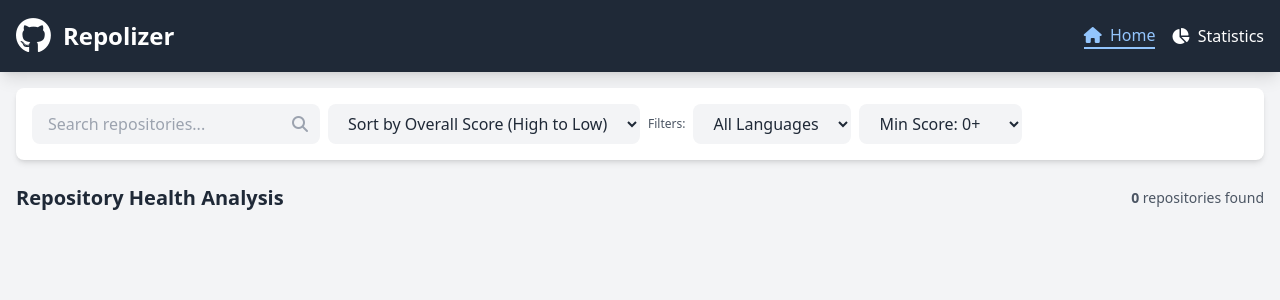
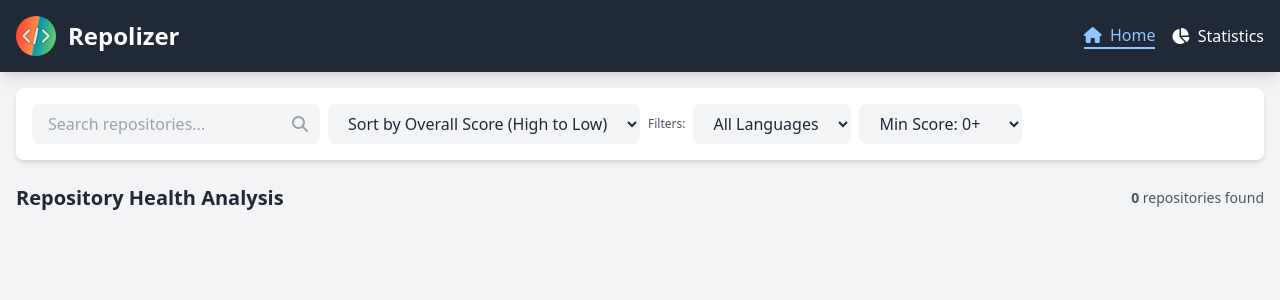
Before and after one commit to fabriziosalmi/repolizer, a Flask app: page / in a window 1280 px wide. Shown: the top 300 px of the page. Run offline with Flask 3, Linux system fonts and the light colour scheme; some libraries are stand-ins or nearby versions.

Commit message:
refactor: Replace GitHub icon with Repolizer logo for improved branding consistency

```diff
--- a/templates/auto_viewer.html
+++ b/templates/auto_viewer.html
@@ -17,6 +17,8 @@
 </head>
 <body class="bg-gray-100 min-h-screen flex items-center justify-center">
     <div class="text-center p-8 bg-white rounded-lg shadow-md max-w-md">
+        <img src="static/icons/icon-192x192.png" alt="Repolizer Logo" class="w-10 h-10 mr-3 rounded-full">
+
         <div class="animate-spin rounded-full h-16 w-16 border-t-4 border-blue-500 mx-auto mb-4"></div>
         <h1 class="text-2xl font-bold text-gray-800 mb-4">Loading Repository Analysis</h1>
         <p id="loading-message" class="text-gray-600 animate-pulse">Finding your analysis results...</p>
--- a/templates/error.html
+++ b/templates/error.html
@@ -13,7 +13,7 @@
     <header class="bg-gray-800 text-white shadow-lg">
         <div class="container mx-auto p-4 flex flex-col md:flex-row justify-between items-center">
             <div class="flex items-center mb-4 md:mb-0">
-                <i class="fab fa-github text-4xl mr-3"></i>
+                <img src="static/icons/icon-192x192.png" alt="Repolizer Logo" class="w-10 h-10 mr-3 rounded-full">
                 <h1 class="text-2xl font-bold">Repolizer</h1>
             </div>
             <div class="flex items-center space-x-4">
--- a/templates/login.html
+++ b/templates/login.html
@@ -46,7 +46,7 @@
     <header class="bg-gray-800 text-white shadow-lg">
         <div class="container mx-auto p-4 flex justify-between items-center">
             <div class="flex items-center">
-                <i class="fab fa-github text-4xl mr-3"></i>
+                <img src="static/icons/icon-192x192.png" alt="Repolizer Logo" class="w-10 h-10 mr-3 rounded-full">
                 <h1 class="text-2xl font-bold">Repolizer</h1>
             </div>
             <!-- Updated navigation menu -->
--- a/templates/repo_analyze.html
+++ b/templates/repo_analyze.html
@@ -63,7 +63,7 @@
     <header class="bg-gray-800 text-white shadow-lg">
         <div class="container mx-auto p-4 flex flex-col md:flex-row justify-between items-center">
             <div class="flex items-center mb-4 md:mb-0">
-                <i class="fab fa-github text-4xl mr-3"></i>
+                <img src="static/icons/icon-192x192.png" alt="Repolizer Logo" class="w-10 h-10 mr-3 rounded-full">
                 <h1 class="text-2xl font-bold">Repolizer - Repository Analyzer</h1>
             </div>
             <!-- Updated navigation menu -->
--- a/templates/repo_detail.html
+++ b/templates/repo_detail.html
@@ -210,7 +210,7 @@
     <header class="bg-gray-800 text-white shadow-lg">
         <div class="container mx-auto p-4 flex flex-col md:flex-row justify-between items-center">
             <div class="flex items-center mb-4 md:mb-0">
-                <i class="fab fa-github text-4xl mr-3"></i>
+                <img src="static/icons/icon-192x192.png" alt="Repolizer Logo" class="w-10 h-10 mr-3 rounded-full">
                 <h1 class="text-2xl font-bold">Repolizer</h1>
             </div>
             <!-- Updated navigation menu -->
--- a/templates/repo_history.html
+++ b/templates/repo_history.html
@@ -19,7 +19,7 @@
     <header class="bg-gray-800 text-white shadow-lg">
         <div class="container mx-auto p-4 flex flex-col md:flex-row justify-between items-center">
             <div class="flex items-center mb-4 md:mb-0">
-                <i class="fab fa-github text-4xl mr-3"></i>
+                <img src="static/icons/icon-192x192.png" alt="Repolizer Logo" class="w-10 h-10 mr-3 rounded-full">
                 <h1 class="text-2xl font-bold">Repolizer</h1>
             </div>
             <!-- Updated navigation menu -->
--- a/templates/repo_scraper.html
+++ b/templates/repo_scraper.html
@@ -54,7 +54,7 @@
     <header class="bg-gray-800 text-white shadow-lg">
         <div class="container mx-auto p-4 flex flex-col md:flex-row justify-between items-center">
             <div class="flex items-center mb-4 md:mb-0">
-                <i class="fab fa-github text-4xl mr-3"></i>
+                <img src="static/icons/icon-192x192.png" alt="Repolizer Logo" class="w-10 h-10 mr-3 rounded-full">
                 <h1 class="text-2xl font-bold">Repolizer - GitHub Scraper</h1>
             </div>
             <!-- Updated navigation menu -->
--- a/templates/repo_stats.html
+++ b/templates/repo_stats.html
@@ -89,7 +89,7 @@
     <header class="bg-gray-800 text-white shadow-lg">
         <div class="container mx-auto p-4 flex flex-col md:flex-row justify-between items-center">
             <div class="flex items-center mb-4 md:mb-0">
-                <i class="fab fa-github text-4xl mr-3"></i>
+                <img src="static/icons/icon-192x192.png" alt="Repolizer Logo" class="w-10 h-10 mr-3 rounded-full">
                 <h1 class="text-2xl font-bold">Repolizer</h1>
             </div>
             <!-- Updated navigation menu -->
--- a/templates/repo_viewer.html
+++ b/templates/repo_viewer.html
@@ -198,7 +198,7 @@
     <header class="bg-gray-800 text-white shadow-lg">
         <div class="container mx-auto p-4 flex flex-col md:flex-row justify-between items-center">
             <div class="flex items-center mb-4 md:mb-0">
-                <i class="fab fa-github text-4xl mr-3"></i>
+              <img src="static/icons/icon-192x192.png" alt="Repolizer Logo" class="w-10 h-10 mr-3 rounded-full">
                 <h1 class="text-2xl font-bold">Repolizer</h1>
             </div>
             <!-- Updated navigation menu -->
--- a/templates/report.html
+++ b/templates/report.html
@@ -286,6 +286,8 @@
 <body>
     <div class="report-container">
         <header>
+            <img src="static/icons/icon-192x192.png" alt="Repolizer Logo" class="w-10 h-10 mr-3 rounded-full">
+
             <h1>Repository Health Report</h1>
             <div class="subtitle">{{ repo.full_name }}</div>
             <div class="subtitle">Generated on {{ timestamp }}</div>
--- a/templates/repository.html
+++ b/templates/repository.html
@@ -3,6 +3,7 @@
     <title>Repository Details</title>
 </head>
 <body>
+    <img src="static/icons/icon-192x192.png" alt="Repolizer Logo" class="w-10 h-10 mr-3 rounded-full">
     <h1>Repository Details</h1>
     <div id=\"repository-data\">
         <!-- Data will be rendered here -->
```
